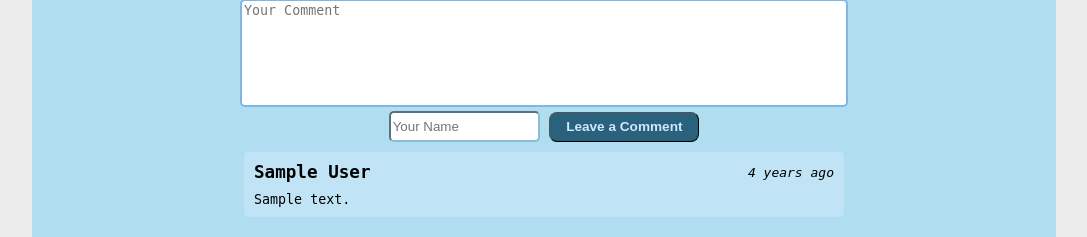
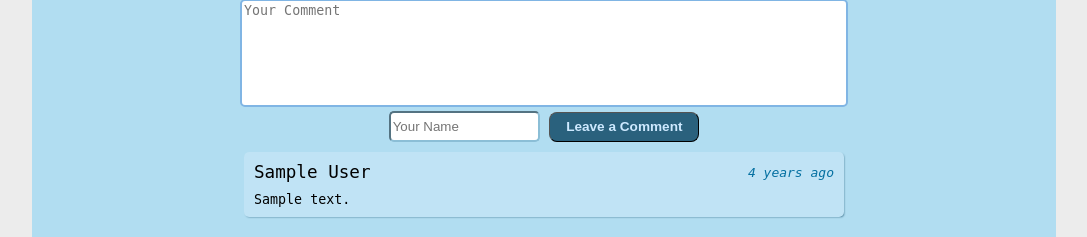
Before and after one commit to serious-pavel/personal_site, a Django app: a page that uses templates/base.html in a window 1280 px wide. Shown: the part 632-869 px from the top of the page, without its empty margins (96-1183 px from the left). Run offline with Django 5.2, Linux system fonts and the light colour scheme; tables that the repository leaves empty hold one stand-in row (values such as "Sample post"); grey boxes marked "Sample" are stand-in pictures; some web fonts are replaced.

Commit message:
improve comment style

```diff
--- a/posts/static/posts/css/post_style.css
+++ b/posts/static/posts/css/post_style.css
@@ -124,6 +124,7 @@ input#id_comment_author:focus {
   width: 95%;
   max-width: 600px;
   margin: auto;
+  box-shadow: 1px 1px 2px -1px #2a617d;
 }
 
 .comment:not(:last-child) {
@@ -143,13 +144,14 @@ input#id_comment_author:focus {
 }
 
 .comment-author {
-  font-weight: 600;
+  font-weight: 500;
   font-size: 1.1em;
 }
 
 .comment-date {
   font-style: italic;
   font-size: small;
+  color: #0470a1;
 }
 
 .comment-content {
```
